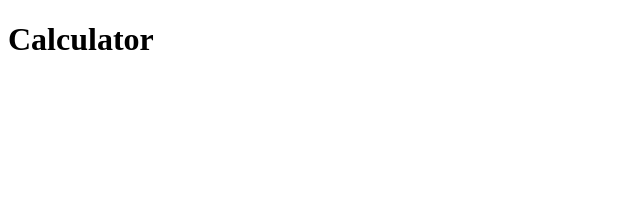
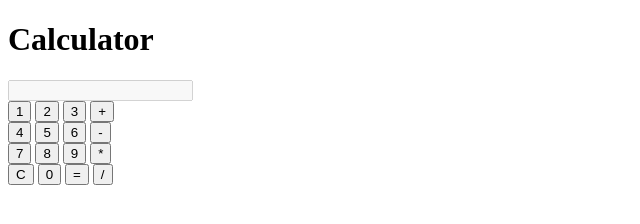
Before and after one commit to henrxG/simple-web-calc, a plain HTML site: page index.html in a window 1280 px wide. Shown: the whole page, without its empty margins (0-640 px from the left). Drawn offline with Linux system fonts and the light colour scheme.

Commit message:
added basic funtions

```diff
--- a/index.html
+++ b/index.html
@@ -8,6 +8,27 @@
 </head>
 <body>
     <h1>Calculator</h1>
-
+    <form name="calculator">
+        <input type="text" name="display" id="display" disabled>
+        <br>
+        <input type="button" value="1" onclick="calculator.display.value += '1'">
+        <input type="button" value="2" onclick="calculator.display.value += '2'">
+        <input type="button" value="3" onclick="calculator.display.value += '3'">
+        <input type="button" value="+" onclick="calculator.display.value += '+'">
+        <br>
+        <input type="button" value="4" onclick="calculator.display.value += '4'">
+        <input type="button" value="5" onclick="calculator.display.value += '5'">
+        <input type="button" value="6" onclick="calculator.display.value += '6'">
+        <input type="button" value="-" onclick="calculator.display.value += '-'">
+        <br>
+        <input type="button" value="7" onclick="calculator.display.value += '7'">
+        <input type="button" value="8" onclick="calculator.display.value += '8'">
+        <input type="button" value="9" onclick="calculator.display.value += '9'">
+        <input type="button" value="*" onclick="calculator.display.value += '*'">
+        <br>
+        <input type="button" value="C" onclick="calculator.display.value = ''">
+        <input type="button" value="0" onclick="calculator.display.value += '0'">
+        <input type="button" value="=" onclick="calculator.display.value = eval(calculator.display.value)">
+        <input type="button" value="/" onclick="calculator.display.value += '/'">
 </body>
 </html>
```
